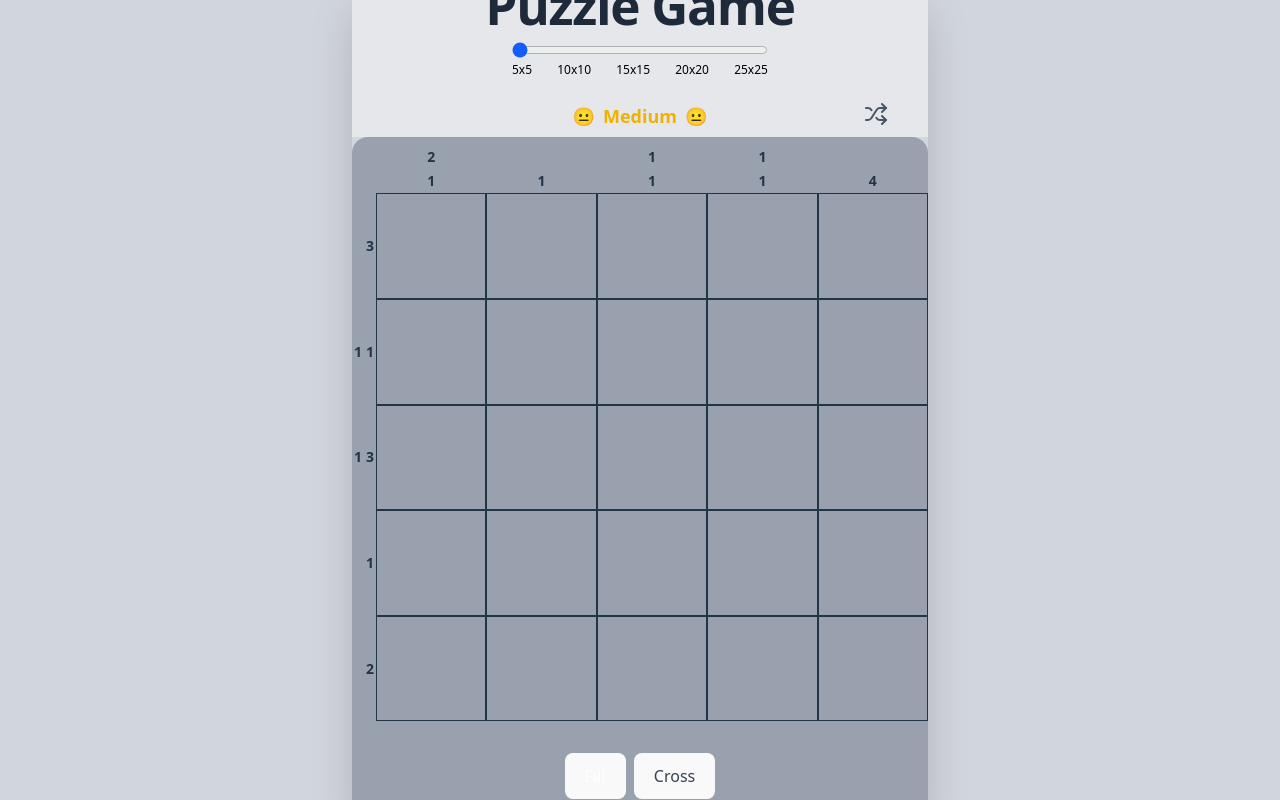
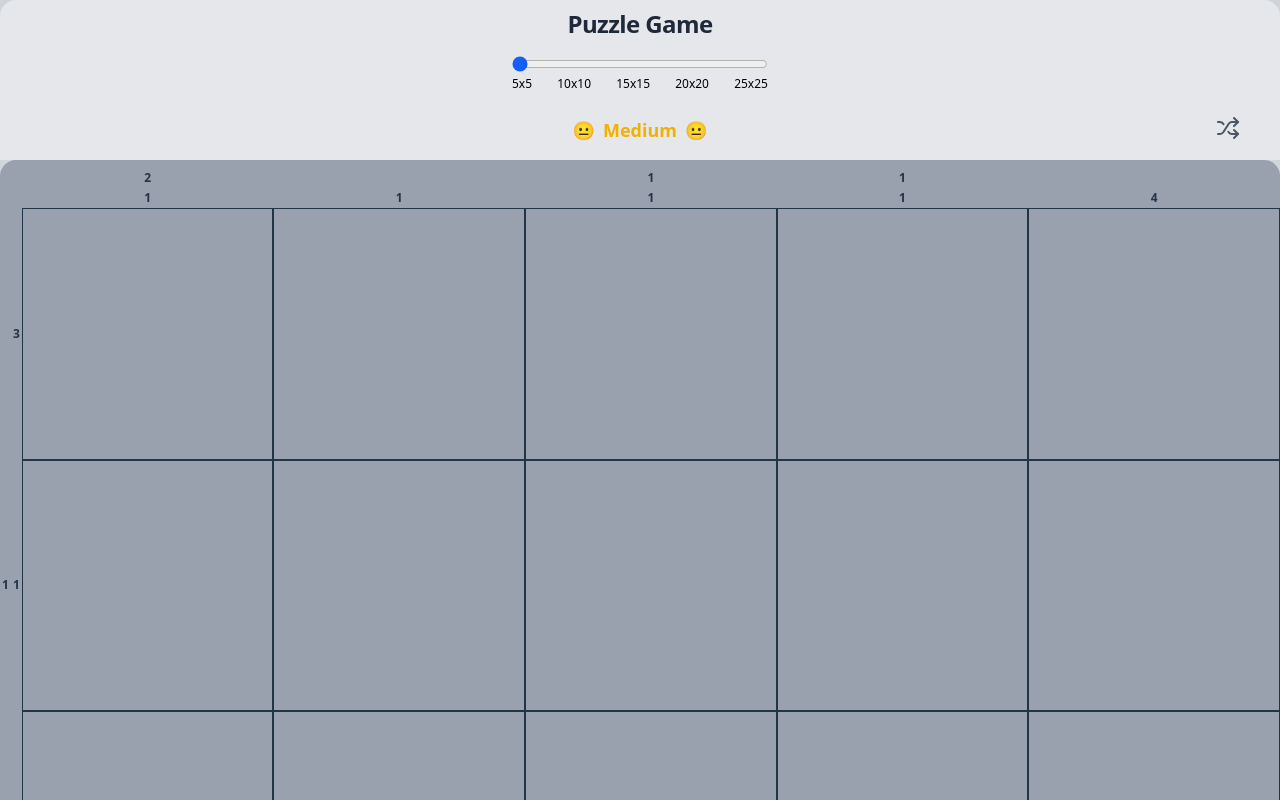
Before and after one commit to okanaslan/puzzle-fe, a React (Vite) app: page /game in a window 1280 px wide. Shown: the top 800 px of the page. Built offline with nearby package versions, Linux system fonts and the light colour scheme.

Commit message:
Better cell UI

```diff
--- a/src/pages/game-components/board-components/crossed-cell.tsx
+++ b/src/pages/game-components/board-components/crossed-cell.tsx
@@ -23,7 +23,7 @@ export const CrossedCell = ({ fill }: CellProps) => {
 
   return (
     <div
-      className="min-w-6 min-h-6 border flex items-center justify-center bg-gray-300"
+      className="min-w-4 aspect-square border flex items-center justify-center bg-gray-300"
       onClick={() => fill("empty")}
       onMouseDown={onMouseDown}
       onMouseMove={handleMouseMove}
--- a/src/pages/game-components/board-components/empty-cell.tsx
+++ b/src/pages/game-components/board-components/empty-cell.tsx
@@ -25,7 +25,7 @@ export const EmptyCell = ({ fill }: EmptyCellProps) => {
 
   return (
     <div
-      className="min-w-6 min-h-6 border flex items-center justify-center"
+      className="min-w-4 border flex items-center justify-center aspect-square"
       onMouseDown={onMouseDown}
       onMouseMove={handleMouseMove}
       // onTouchStart={onMouseDown}
--- a/src/pages/game-components/board-components/fillted-cell.tsx
+++ b/src/pages/game-components/board-components/fillted-cell.tsx
@@ -22,7 +22,7 @@ export const FilledCell = ({ fill }: CellProps) => {
 
   return (
     <div
-      className="min-w-6 min-h-6 border flex items-center justify-center bg-black"
+      className="min-w-4 aspect-square border flex items-center justify-center bg-black"
       onMouseDown={onMouseDown}
       onMouseMove={handleMouseMove}
       // onTouchStart={onMouseDown}
--- a/src/pages/game-components/board-components/hint-cells.tsx
+++ b/src/pages/game-components/board-components/hint-cells.tsx
@@ -6,12 +6,12 @@ export const VoidCell = () => <div className="flex items-center justify-center s
 
 export const LeftHintCell = ({ value }: HintCellProps) => (
   <div className="m-0.5 flex items-center justify-center select-none">
-    <p className="text-sm font-extrabold text-black-700 select-none">{value !== null ? value : ""}</p>
+    <p className="text-xs font-extrabold text-black-700 select-none">{value !== null ? value : ""}</p>
   </div>
 );
 
 export const TopHintCell = ({ value }: HintCellProps) => (
   <div className="m-0.5 flex items-center justify-center select-none">
-    <p className="text-sm font-extrabold text-black-700 select-none">{value !== null ? value : ""}</p>
+    <p className="text-xs font-extrabold text-black-700 select-none">{value !== null ? value : ""}</p>
   </div>
 );
--- a/src/pages/game-components/board.tsx
+++ b/src/pages/game-components/board.tsx
@@ -74,7 +74,6 @@ export const Board = ({ level, isFinished, setIsFinished }: BoardProps) => {
         display: "grid",
         gridTemplateColumns: `${Array(hintSize).fill("auto").join(" ")} ${Array(level.size).fill("1fr").join(" ")}`,
         gridTemplateRows: `${Array(hintSize).fill("auto").join(" ")} ${Array(level.size).fill("1fr").join(" ")}`,
-        aspectRatio: "1 / 1",
         width: "100%",
       }}
     >
--- a/src/pages/game.tsx
+++ b/src/pages/game.tsx
@@ -33,15 +33,15 @@ export default function Game({ level: initialLevel }: { level: Level }) {
 
   return (
     <div
-      className="flex flex-col items-center justify-center h-screen w-screen bg-gray-300"
+      className="flex flex-col items-center justify-center w-screen h-screen bg-gray-300"
       onMouseDown={() => setIsMouseDown(true)}
       onMouseUp={() => setIsMouseDown(false)}
       onTouchStart={() => setIsMouseDown(true)}
       onTouchEnd={() => setIsMouseDown(false)}
     >
-      <div className="w-full max-w-xl shadow-2xl rounded-2xl flex flex-col items-center">
+      <div className="w-full h-full shadow-2xl rounded-2xl flex flex-col items-center">
         <div className="h-40 w-full bg-gray-200 px-4 rounded-t-2xl flex flex-col items-center gap-2">
-          <h1 className="text-xl font-bold text-gray-800 tracking-tight">Puzzle Game</h1>
+          <p className="text-2xl font-bold text-gray-800 tracking-tight p-2">Puzzle Game</p>
           <SizeSlider onSelect={handleRandomLevel} />
           {/* <DifficultySlider onSelect={handleRandomLevel} /> */}
           <DifficultyText score={difficultyCalculator(level)} handleRandomLevel={handleRandomLevel} />
```
